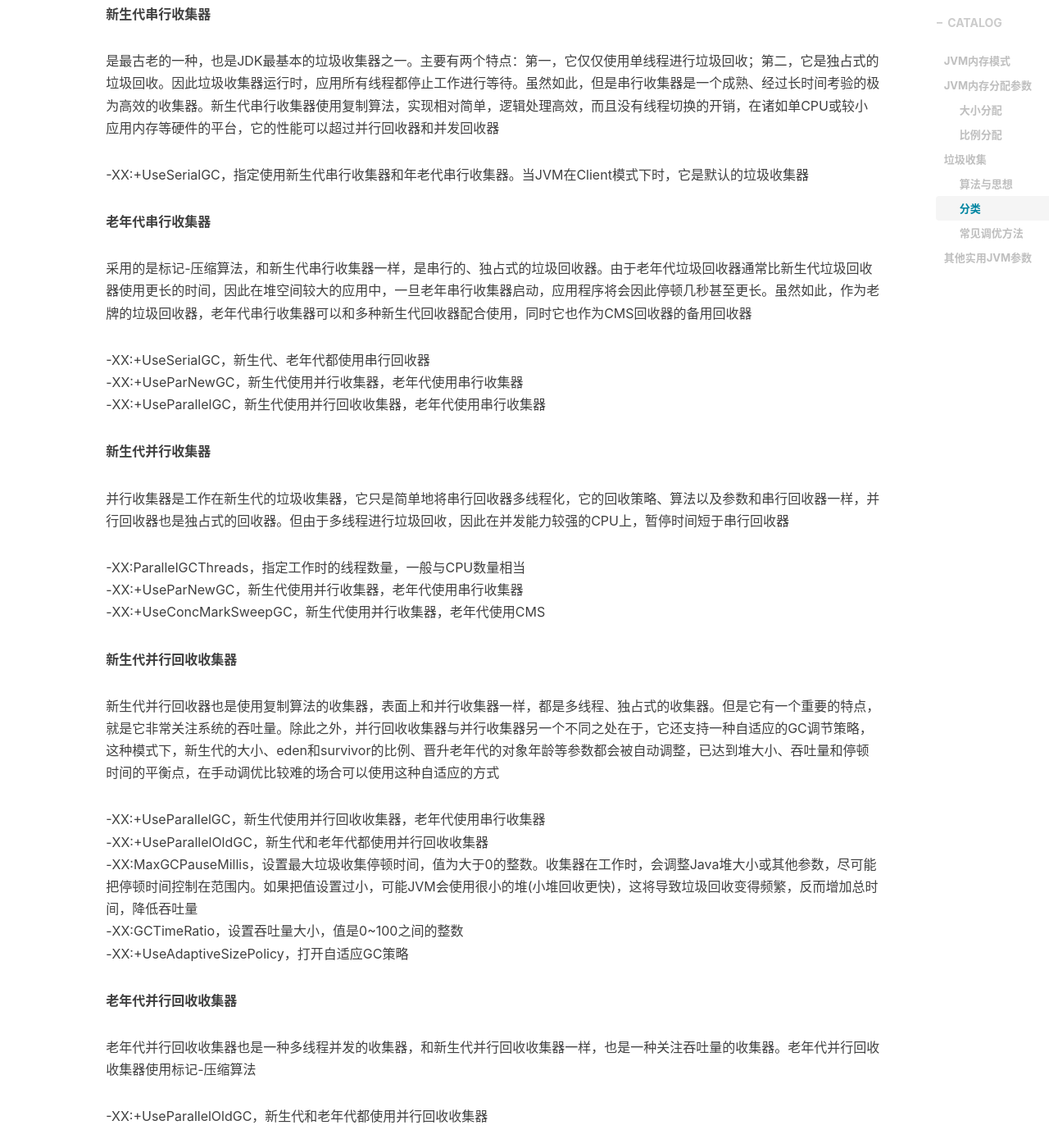
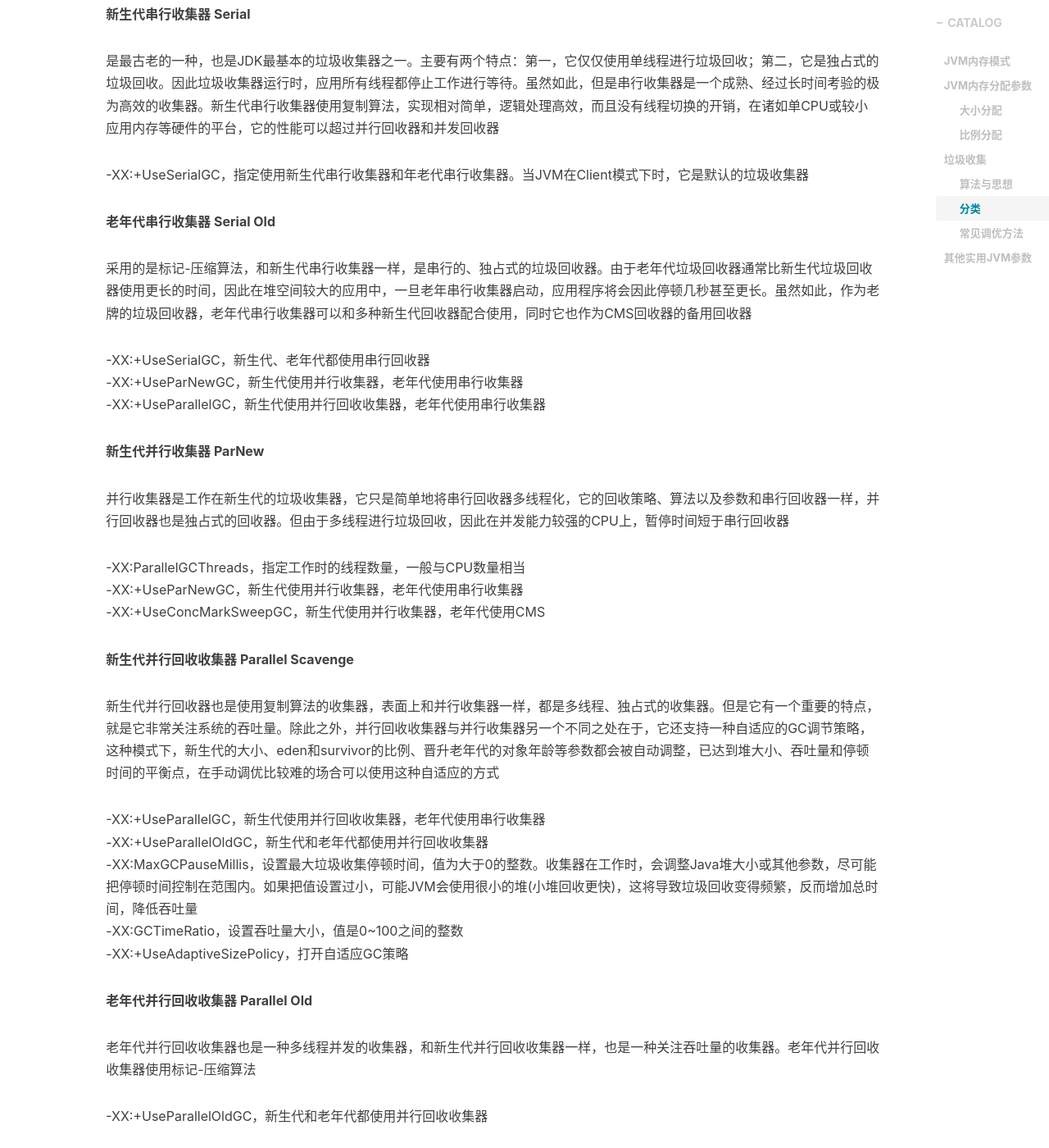
Before and after one commit to zhouj000/zhouj000.github.io, a Jekyll site: the page built from _posts/2019/2019-01-10-java-optimize-03.markdown, in a window 1280 px wide and 1400 px high, scrolled down 4073 px. Shown: the whole window at 82% size. Built offline with Jekyll 4.4.1, drawn with Linux system fonts in a browser that asks for light colours; nearby versions of some CDN libraries; comment, search, counter and statistics services are not loaded.

Commit message:
update blog

```diff
--- a/_posts/2019/2019-01-10-java-optimize-03.markdown
+++ b/_posts/2019/2019-01-10-java-optimize-03.markdown
@@ -91,13 +91,13 @@ tags:
 5、反应时间：指当一个对象成为垃圾后，多长时间它所占用的内存会被释放
 6、堆分配：不同垃圾回收器对堆内存的分配方式可能不同，一个良好的垃圾回收期需要有一个合理的堆内存区间划分
 
-**新生代串行收集器**
+**新生代串行收集器 Serial**
 
 是最古老的一种，也是JDK最基本的垃圾收集器之一。主要有两个特点：第一，它仅仅使用单线程进行垃圾回收；第二，它是独占式的垃圾回收。因此垃圾收集器运行时，应用所有线程都停止工作进行等待。虽然如此，但是串行收集器是一个成熟、经过长时间考验的极为高效的收集器。新生代串行收集器使用复制算法，实现相对简单，逻辑处理高效，而且没有线程切换的开销，在诸如单CPU或较小应用内存等硬件的平台，它的性能可以超过并行回收器和并发回收器
 
 -XX:+UseSerialGC，指定使用新生代串行收集器和年老代串行收集器。当JVM在Client模式下时，它是默认的垃圾收集器
 
-**老年代串行收集器**
+**老年代串行收集器 Serial Old**
 
 采用的是标记-压缩算法，和新生代串行收集器一样，是串行的、独占式的垃圾回收器。由于老年代垃圾回收器通常比新生代垃圾回收器使用更长的时间，因此在堆空间较大的应用中，一旦老年串行收集器启动，应用程序将会因此停顿几秒甚至更长。虽然如此，作为老牌的垃圾回收器，老年代串行收集器可以和多种新生代回收器配合使用，同时它也作为CMS回收器的备用回收器
 
@@ -105,7 +105,7 @@ tags:
 -XX:+UseParNewGC，新生代使用并行收集器，老年代使用串行收集器
 -XX:+UseParallelGC，新生代使用并行回收收集器，老年代使用串行收集器
 
-**新生代并行收集器**
+**新生代并行收集器 ParNew**
 
 并行收集器是工作在新生代的垃圾收集器，它只是简单地将串行回收器多线程化，它的回收策略、算法以及参数和串行回收器一样，并行回收器也是独占式的回收器。但由于多线程进行垃圾回收，因此在并发能力较强的CPU上，暂停时间短于串行回收器
 
@@ -113,7 +113,7 @@ tags:
 -XX:+UseParNewGC，新生代使用并行收集器，老年代使用串行收集器
 -XX:+UseConcMarkSweepGC，新生代使用并行收集器，老年代使用CMS
 
-**新生代并行回收收集器**
+**新生代并行回收收集器 Parallel Scavenge**
 
 新生代并行回收器也是使用复制算法的收集器，表面上和并行收集器一样，都是多线程、独占式的收集器。但是它有一个重要的特点，就是它非常关注系统的吞吐量。除此之外，并行回收收集器与并行收集器另一个不同之处在于，它还支持一种自适应的GC调节策略，这种模式下，新生代的大小、eden和survivor的比例、晋升老年代的对象年龄等参数都会被自动调整，已达到堆大小、吞吐量和停顿时间的平衡点，在手动调优比较难的场合可以使用这种自适应的方式
 
@@ -123,7 +123,7 @@ tags:
 -XX:GCTimeRatio，设置吞吐量大小，值是0~100之间的整数
 -XX:+UseAdaptiveSizePolicy，打开自适应GC策略
 
-**老年代并行回收收集器**
+**老年代并行回收收集器 Parallel Old**
 
 老年代并行回收收集器也是一种多线程并发的收集器，和新生代并行回收收集器一样，也是一种关注吞吐量的收集器。老年代并行回收收集器使用标记-压缩算法
 
```
